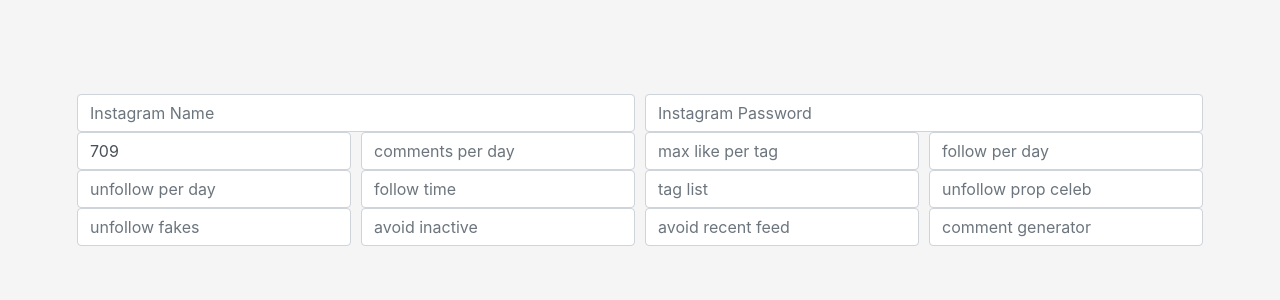
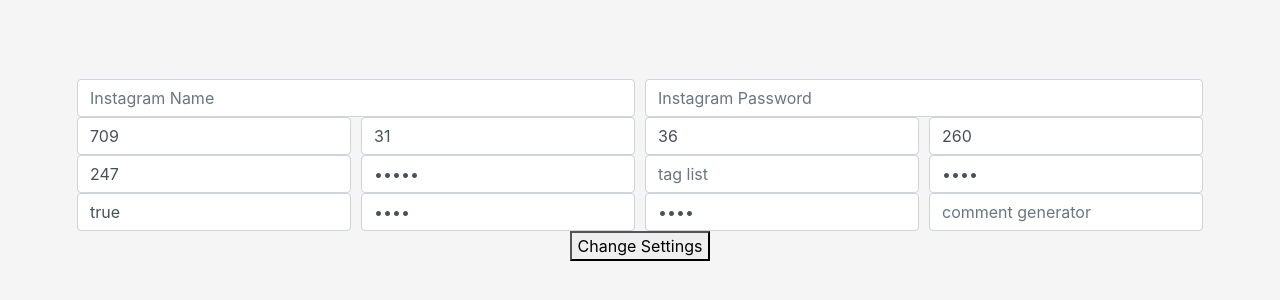
Before and after one commit to 81Jeremiah/follow-front-end, a React (Create React App) app: page /settings in a window 1280 px wide. Shown: the part 230-530 px from the top of the page. Built offline with nearby package versions, Linux system fonts and the light colour scheme.

Commit message:
fixed state attributes and add event listeners to form

```diff
--- a/src/Components/Settings.js
+++ b/src/Components/Settings.js
@@ -7,82 +7,88 @@
     password: "",
     likes: 709,
     comments: 31,
-    max_like_tag: 36,
-    follow_per_day: 260,
-    follow_time: 36000,
-    unfollow_per_day: 247,
-    unfollow_break_min: 3,
-    unfollow_break_max: 17,
-    avoid_celeb: true,
-    avoid_fake: true,
-    avoid_inactive: true,
-    avoid_feed: true
+    maxLikeTag: 36,
+    followPerDay: 260,
+    followTime: 36000,
+    unfollowPerDay: 247,
+    tagList: [],
+    unfollowBreakMin: 3,
+    unfollowBreakMax: 17,
+    avoidCeleb: true,
+    avoidFake: true,
+    avoidInactive: true,
+    avoidFeed: true
 
   }
 
 
 
-  onChange = event => {
+  handleChange = event => {
     const { name, value } = event.target;
     this.setState({
       [name]: value
     });
   }
 
+  handleSubmit = event => {
+    event.preventDefault()
+  }
+
   render() {
     return(
-      <form>
+      <form onSubmit={this.hangleSubmit}>
         <div className="form-row">
           <div className="col">
-            <input type="text" className="form-control" placeholder="Instagram Name" name="instaname" value={this.state.instaname} onChange={this.handleChange}/>
+            <input type="text" className="form-control" placeholder="Instagram Name" name="instaname"  value={this.state.instaname} onChange={this.handleChange} />
           </div>
-          <div class="col">
+          <div className="col">
             <input type="password" className="form-control" placeholder="Instagram Password" name="password" value={this.state.password} onChange={this.handleChange}/>
           </div>
         </div>
         <div className="form-row">
           <div className="col">
-            <input type="text" className="form-control" placeholder="likes per day" name="likes" value={this.state.likes} onChange={this.handleChange}/>
+            {/* new accounts accounts 250 */}
+            <input type="number" max="1200" className="form-control" placeholder="likes per day" name="likes" value={this.state.likes} onChange={this.handleChange}/>
           </div>
           <div className="col">
-            <input type="text" className="form-control" placeholder="comments per day"/>
+            <input type="text" className="form-control" placeholder="comments per day" name="comments" value={this.state.comments} onChange={this.handleChange}/>
           </div>
           <div className="col">
-            <input type="text" className="form-control" placeholder="max like per tag"/>
+            <input type="text" className="form-control" placeholder="max like per tag" name="maxLikeTag" value={this.state.maxLikeTag} onChange={this.handleChange}/>
           </div>
           <div className="col">
-            <input type="text" className="form-control" placeholder="follow per day"/>
+            <input type="text" className="form-control" placeholder="follow per day" name="followPerDay" value={this.state.followPerDay} onChange={this.handleChange}/>
           </div>
         </div>
         <div className="form-row">
           <div className="col">
-            <input type="text" className="form-control" placeholder="unfollow per day"/>
+            <input type="text" className="form-control" placeholder="unfollow per day" name="unfollowPerDay" value={this.state.unfollowPerDay} onChange={this.handleChange}/>
           </div>
-          <div class="col">
-            <input type="password" className="form-control" placeholder="follow time"/>
+          <div className="col">
+            <input type="password" className="form-control" placeholder="follow time" name="followTime" value={this.state.followTime} onChange={this.handleChange}/>
           </div>
-          <div class="col">
-            <input type="password" className="form-control" placeholder="tag list"/>
+          <div className="col">
+            <input type="password" className="form-control" placeholder="tag list" name="tagList" value={this.state.tagList} onChange={this.handleChange}/>
           </div>
-          <div class="col">
-            <input type="password" className="form-control" placeholder="unfollow prop celeb"/>
+          <div className="col">
+            <input type="password" className="form-control" placeholder="avoid celeb" name="avoidCeleb" value={this.state.avoidCeleb} onChange={this.handleChange}/>
           </div>
         </div>
         <div className="form-row">
           <div className="col">
-            <input type="text" className="form-control" placeholder="unfollow fakes"/>
+            <input type="text" className="form-control" placeholder="avoid fakes" name="avoidFake" value={this.state.avoidFake} onChange={this.handleChange}/>
           </div>
-          <div class="col">
-            <input type="password" className="form-control" placeholder="avoid inactive"/>
+          <div className="col">
+            <input type="password" className="form-control" placeholder="avoid inactive" name="avoidInactive" value={this.state.avoidInactive} onChange={this.handleChange}/>
           </div>
-          <div class="col">
-            <input type="password" className="form-control" placeholder="avoid recent feed"/>
+          <div className="col">
+            <input type="password" className="form-control" placeholder="avoid recent feed" name="avoidFeed" value={this.state.avoidFeed} onChange={this.handleChange}/>
           </div>
-          <div class="col">
+          <div className="col">
             <input type="password" className="form-control" placeholder="comment generator"/>
           </div>
         </div>
-
+        <button type="submt">Change Settings</button>
 
       </form>
     );
```
